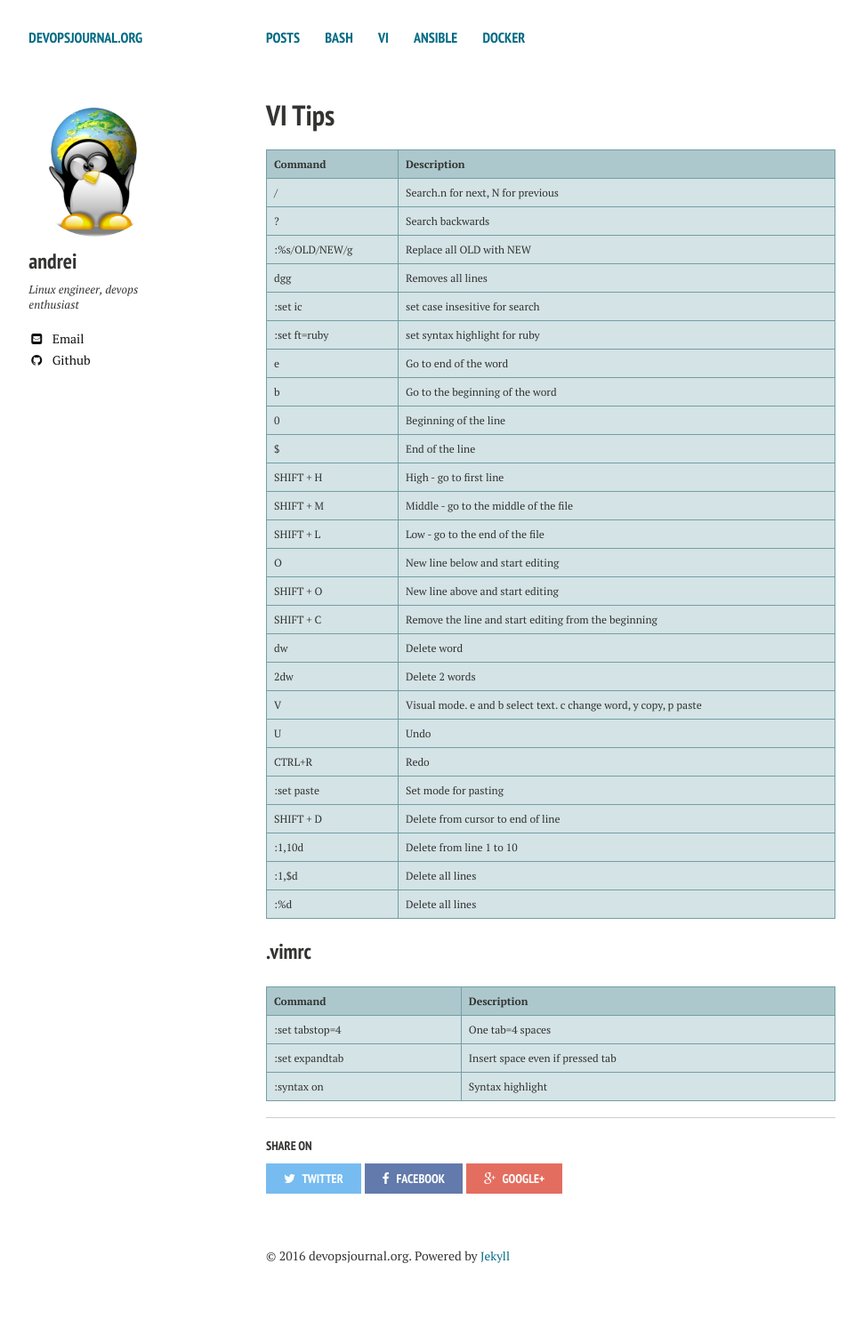
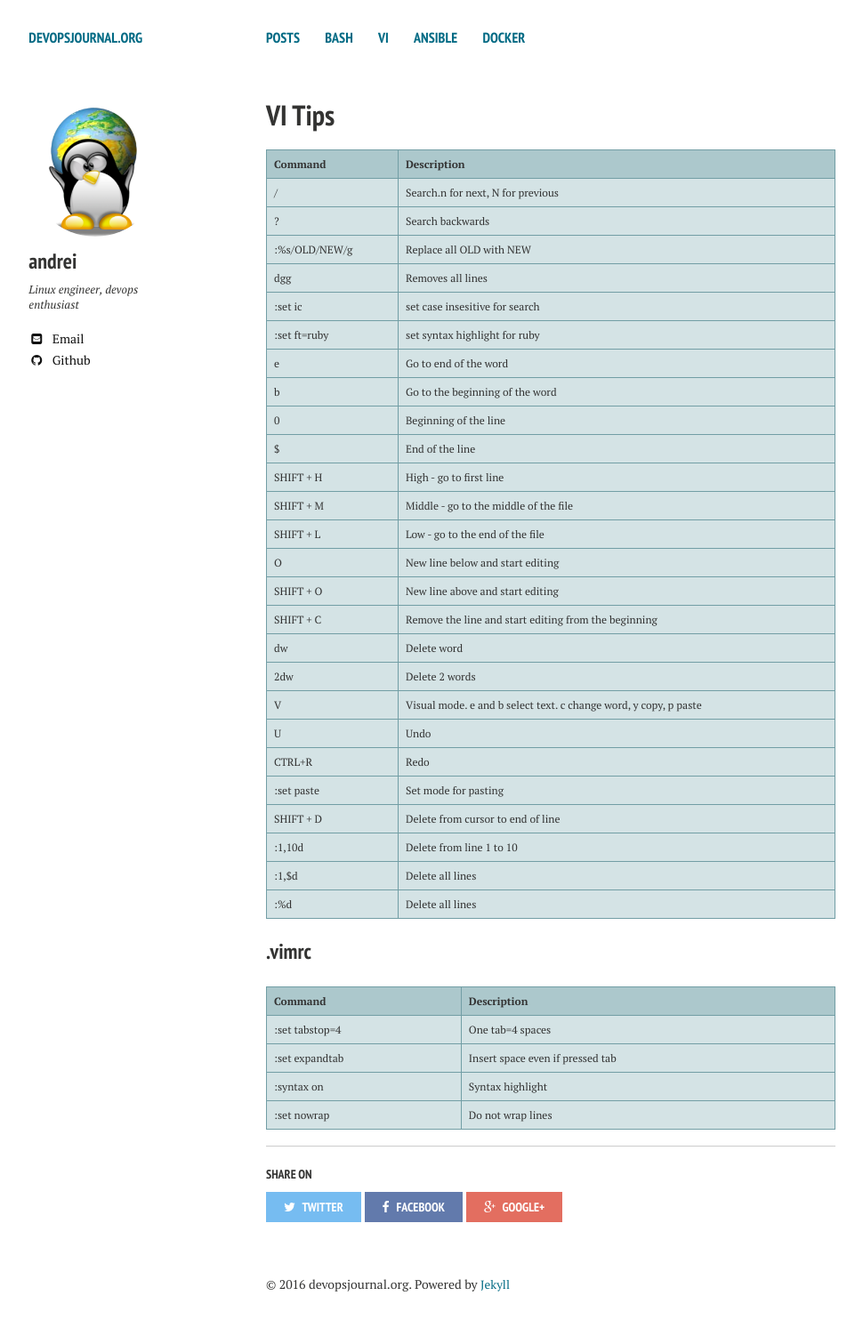
Before and after one commit to andreisid/andreisid.github.io, a Jekyll site: the page built from vi/index.md, in a window 1280 px wide. Shown: the whole page at 89% size, without its empty margins (21-991 px from the left). Built offline with Jekyll 4.4.1, drawn with Linux system fonts in a browser that asks for light colours; nearby versions of some CDN libraries; before the commit the page ends 1470 px from its top, so only the background shows below that.

Commit message:
added new command

```diff
--- a/vi/index.md
+++ b/vi/index.md
@@ -50,4 +50,5 @@ excerpt: "VI Tips"
 <tr><td>:set tabstop=4</td><td>One tab=4 spaces</td></tr>
 <tr><td>:set expandtab</td><td>Insert space even if pressed tab</td></tr>
 <tr><td>:syntax on</td><td>Syntax highlight</td></tr>
+<tr><td>:set nowrap</td><td>Do not wrap lines</td></tr>
 </tbody></table>
```
